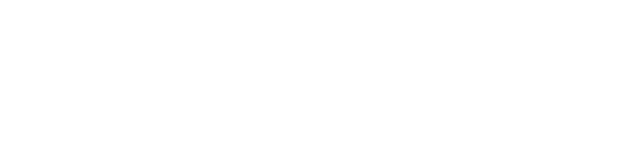
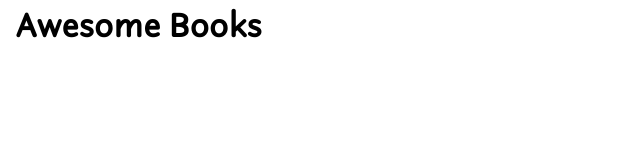
Before and after one commit to yosaddis/Awesome-books, a website: page index.html in a window 1280 px wide. Shown: the whole page, without its empty margins (0-640 px from the left). Drawn offline with Linux system fonts and the light colour scheme.

Commit message:
Update: add header title to the index.html file

```diff
--- a/index.html
+++ b/index.html
@@ -16,7 +16,9 @@
   <div class="container">
 
     <!-- ***********************  PAGE HEADER *********************** -->
-    <header class="header"></header>
+    <header class="header">
+      <h1 class='header__title'>Awesome Books</h1>
+    </header>
 
     <!-- ***********************  PAGE MAIN *********************** -->
     <main class="main"></main>
```
